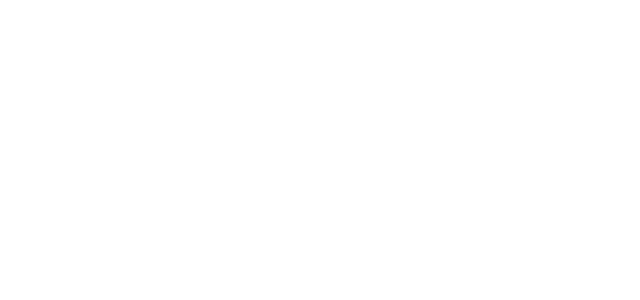
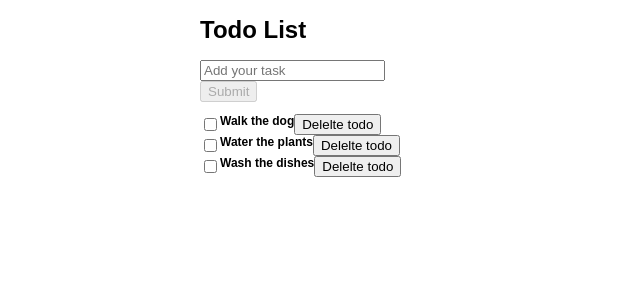
Before and after one commit to briankidd9design/interview-practice, a React (Vite) app in the folder problems/gfe-react/gfe-react-problems/: page /todos-local-storage in a window 1280 px wide. Before the commit this address had no page. Shown: the top 300 px of the page, without its empty margins (0-640 px from the left). Built offline with nearby package versions, Linux system fonts and the light colour scheme.

Commit message:
adds a todo list with local storage

```diff
--- a/problems/gfe-react/gfe-react-problems/src/App.jsx
+++ b/problems/gfe-react/gfe-react-problems/src/App.jsx
@@ -5,9 +5,9 @@
 import HolyGrailLayout from "./components/HolyGrailLayout";
 import TabsData from "./components/Tabs/TabsData";
 import JobBoard from "./components/JobBoard";
-import { TodoBasic } from './components/Todos/TodosBasic';
+import { TodoBasic } from "./components/Todos/TodosBasic";
 import { TodoSimple } from "./components/Todos/TodosSimple";
-
+import TodosLocalStorage from "./components/Todos/TodosLocalStorage";
 
 function App() {
   return (
@@ -21,7 +21,8 @@
           <Route path="/tabs" element={<TabsData />} />
           <Route path="/job-board" element={<JobBoard />} />
           <Route path="/todo-basic" element={<TodoBasic />} />
-          <Route path="/todo-simple" element={<TodoSimple/>} />
+          <Route path="/todo-simple" element={<TodoSimple />} />
+          <Route path="/todos-local-storage" element={<TodosLocalStorage />} />
         </Routes>
       </Router>
     </>
--- a/problems/gfe-react/gfe-react-problems/src/components/Navigation.jsx
+++ b/problems/gfe-react/gfe-react-problems/src/components/Navigation.jsx
@@ -27,6 +27,9 @@
       <Link className="nav-link" to="/todo-simple">
         todo simple
       </Link>
+      <Link className="nav-link" to="/todos-local-storage">
+        todos local storage
+      </Link>
     </div>
   );
 }
--- /dev/null
+++ b/problems/gfe-react/gfe-react-problems/src/components/Todos/TodosLocalStorage.jsx
@@ -0,0 +1,85 @@
+// To add local storage
+// 1. forset up a way to store the todos in a variable to local storage
+// 2. If there is not value in stored then assign todos to the INITIAL_TODOS
+// 3. return JSON.parse value of the stored variables
+// 4. Set up the todos with a useEffect hook
+
+import { useState, useEffect } from "react";
+
+const INITIAL_TODOS = [
+  { id: crypto.randomUUID(), todoLabel: "Walk the dog", completed: false },
+  { id: crypto.randomUUID(), todoLabel: "Water the plants", completed: false },
+  { id: crypto.randomUUID(), todoLabel: "Wash the dishes", completed: false },
+];
+export default function TodosLocalStorage() {
+  // const [todos, setTodos] = useState(INITIAL_TODOS);
+  const [todos, setTodos] = useState(() => {
+    const stored = localStorage.getItem("todos");
+    if (stored === null) return INITIAL_TODOS;
+    return JSON.parse(stored);
+  });
+
+  const [newTodo, setNewTodo] = useState("");
+  // setTodos with a useEffect hook
+  useEffect(() => {
+    localStorage.setItem("todos", JSON.stringify(todos));
+  }, [todos]);
+
+  // handle new todo
+  function handleAddNewTodo() {
+    setTodos([...todos, { id: crypto.randomUUID(), todoLabel: newTodo }]);
+    setNewTodo("");
+  }
+  // delete todo
+  function handleDeleteTodo(id) {
+    setTodos(todos.filter((todo) => todo.id !== id));
+  }
+
+  function toggleCompleted(id) {
+    setTodos((prevState) =>
+      prevState.map((todo) =>
+        todo.id === id
+          ? { ...todo, id: crypto.randomUUID(), completed: !todo.completed }
+          : todo
+      )
+    );
+  }
+  return (
+    <div className="todo-list-container ">
+      <h1>Todo List</h1>
+      <div>
+        <div>
+          <input
+            aria-label="Enter new todo"
+            type="text"
+            placeholder="Add your task"
+            value={newTodo}
+            onChange={(e) => setNewTodo(e.target.value)}
+          />
+          <div>
+            <button disabled={!newTodo} onClick={handleAddNewTodo}>
+              Submit
+            </button>
+          </div>
+        </div>
+        <ul>
+          {todos.map(({ id, todoLabel, completed }) => (
+            <li className="todo-item" key={id}>
+              <input
+                type="checkbox"
+                checked={completed}
+                onChange={() => toggleCompleted(id)}
+              />
+              <span className={completed ? "todo-completed" : null}>
+                {todoLabel}{" "}
+              </span>
+              <button onClick={() => handleDeleteTodo(id)}>
+                Delelte todo{" "}
+              </button>
+            </li>
+          ))}
+        </ul>
+      </div>
+    </div>
+  );
+}
--- a/problems/gfe-react/gfe-react-problems/src/components/Todos/todos.css
+++ b/problems/gfe-react/gfe-react-problems/src/components/Todos/todos.css
@@ -11,3 +11,7 @@
 .todo-completed {
   text-decoration: line-through;
 }
+
+.todo-list-container {
+  margin-left: 20rem;
+}
```
